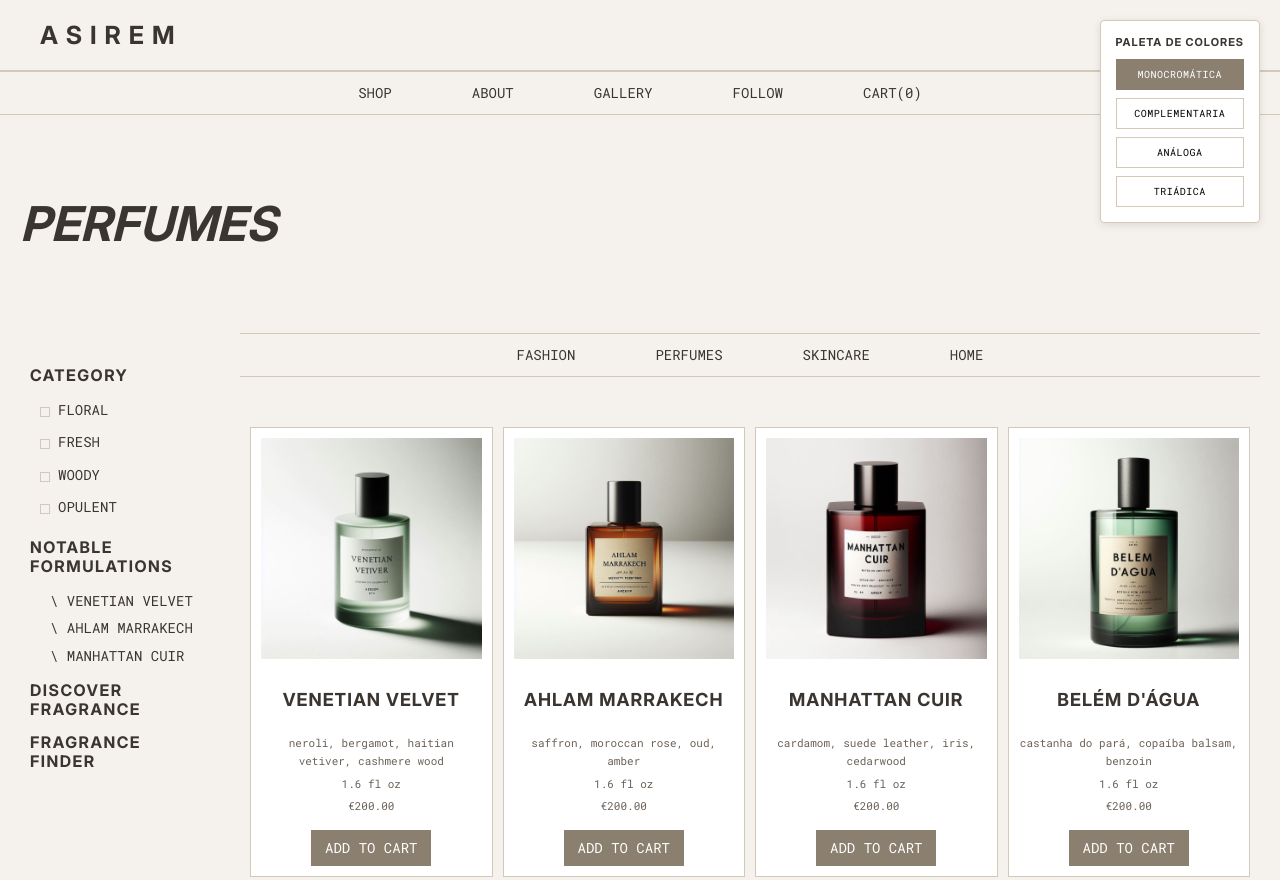
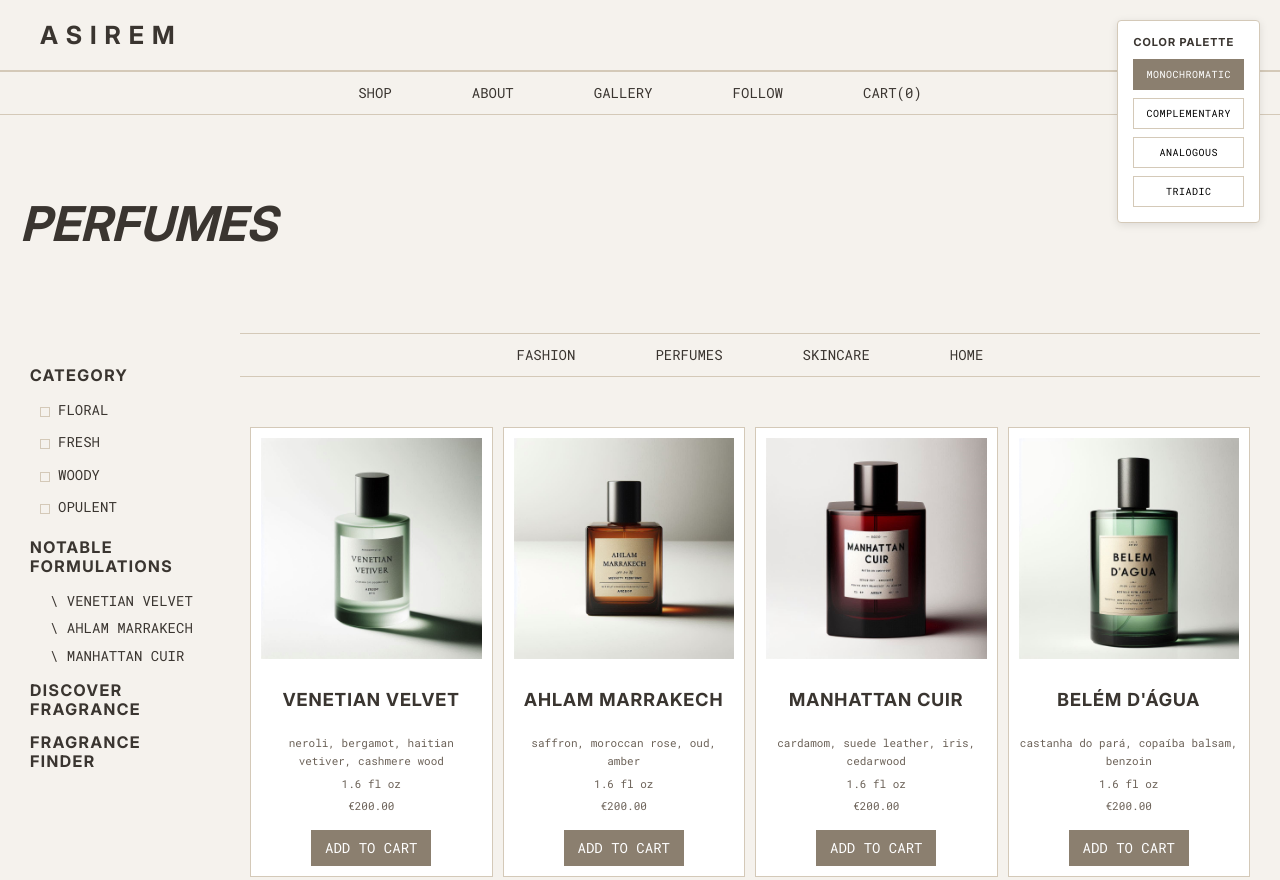
Before and after one commit to mariomhz/Fragrance-Website, a plain HTML site: page index.html in a window 1280 px wide. Shown: the top 880 px of the page. Drawn offline with Linux system fonts and the light colour scheme; a web font is replaced by a local one.

Commit message:
Translated color palette controller

```diff
--- a/index.html
+++ b/index.html
@@ -15,12 +15,12 @@
 <body class="palette-monochromatic">
 
     <aside class="palette-selector">
-        <h3>Paleta de colores</h3>
+        <h3>Color palette</h3>
         <div class="palette-buttons">
-            <button class="palette-button active" data-palette="monochromatic">Monocromática</button>
-            <button class="palette-button" data-palette="complementary">Complementaria</button>
-            <button class="palette-button" data-palette="analogous">Análoga</button>
-            <button class="palette-button" data-palette="triadic">Triádica</button>
+            <button class="palette-button active" data-palette="monochromatic">Monochromatic</button>
+            <button class="palette-button" data-palette="complementary">Complementary</button>
+            <button class="palette-button" data-palette="analogous">Analogous</button>
+            <button class="palette-button" data-palette="triadic">Triadic</button>
         </div>
     </aside>
 
```
